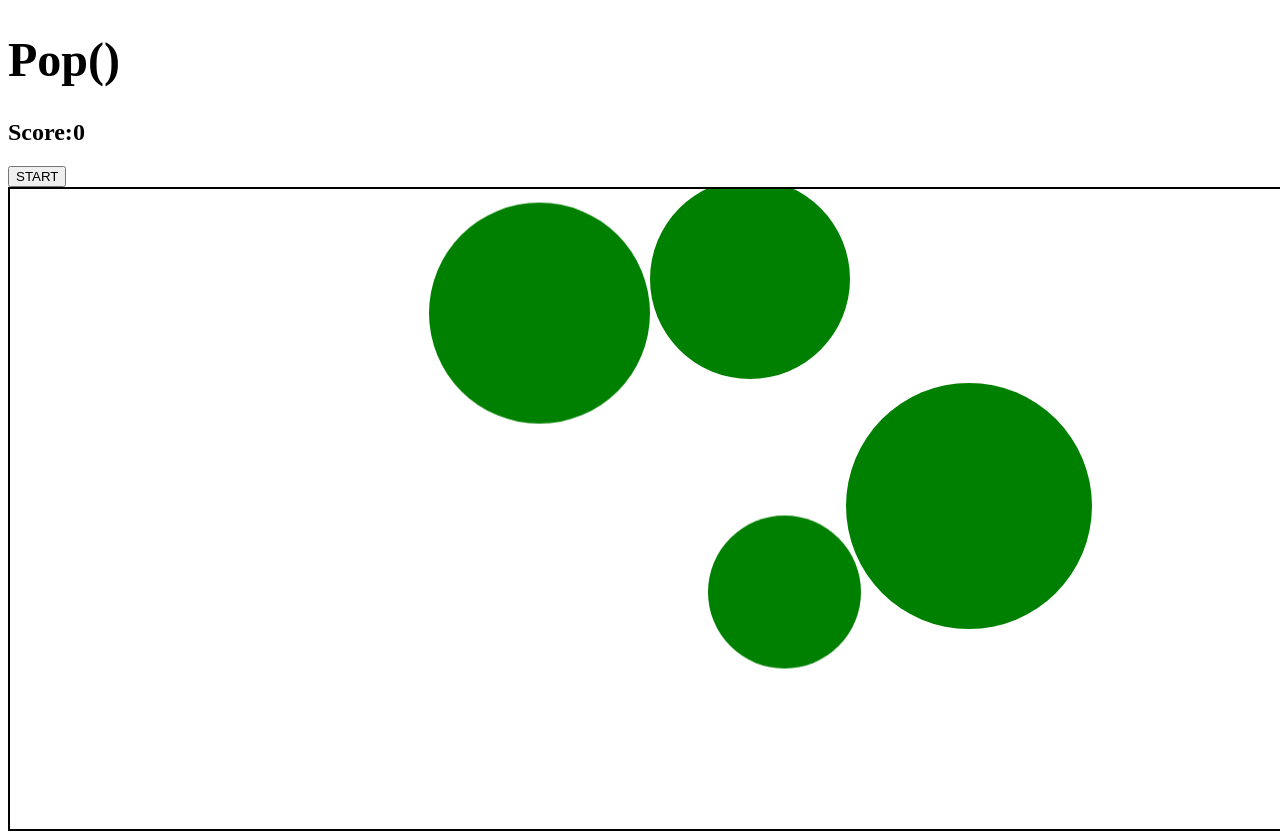
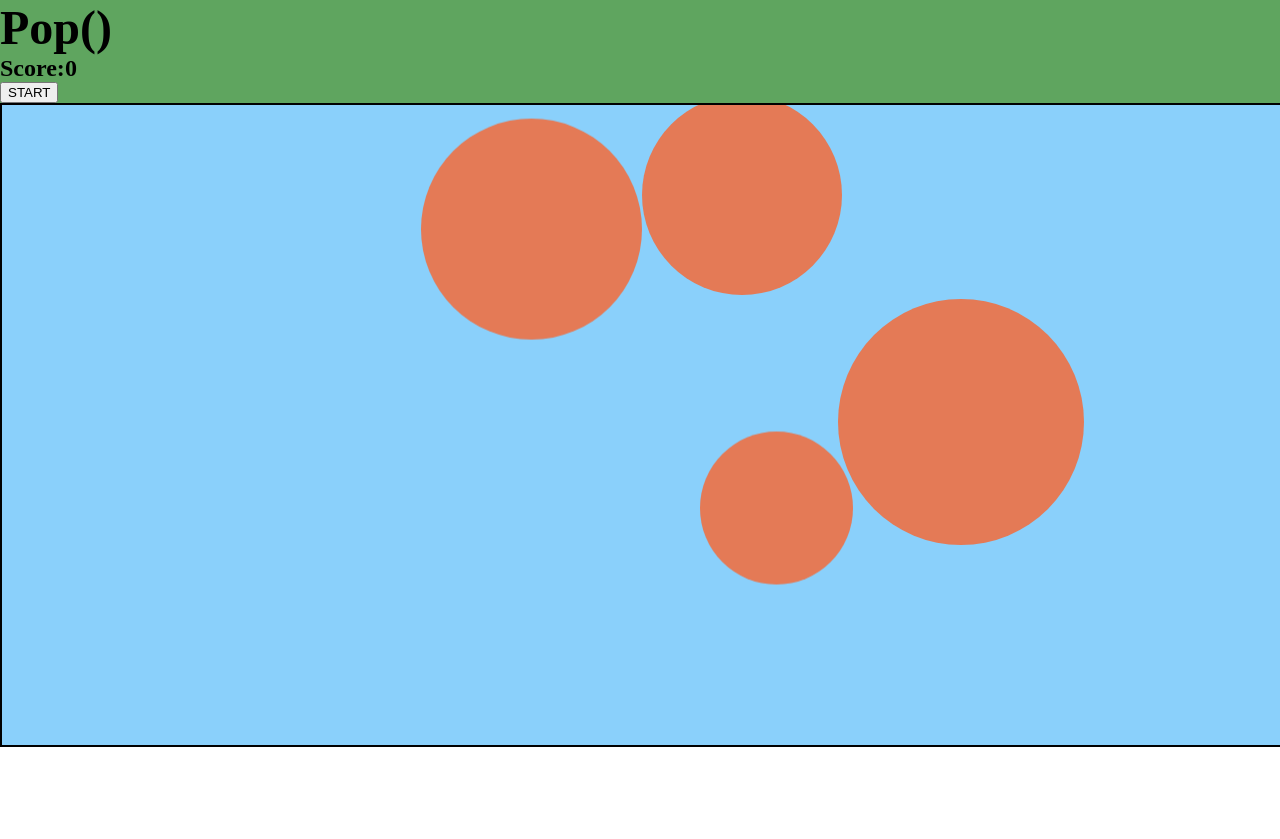
Before and after one commit to JSinkler713/pop, a plain HTML site: page index.html in a window 1280 px wide. After the commit the page ends 800 px from the top, so only its background shows below. Drawn offline with Linux system fonts and the light colour scheme.

Commit message:
changes background color of header

```diff
--- a/styles/main.css
+++ b/styles/main.css
@@ -1,8 +1,19 @@
+* {
+  margin: 0;
+}
+
+
+header {
+  background-color: rgb(95, 165, 95);
+}
+
 .title {
   font-size: 3em;
   display: block;
 }
+
 body {
+
 }
 .game-area {
   border: 2px solid black;
@@ -10,6 +21,7 @@ body {
   height: 80vh;
   width: 100vw;
   overflow: hidden;
+  background-color: rgba(89, 189, 249, .7);
 }
 
 /* floatUp
@@ -38,8 +50,7 @@ Animations
   position: absolute;
   bottom: 0;
   left:50%;
-  background-color: rgba(125, 125, 125, .7);
-  background-color: green;
+  background-color: rgba(238, 113, 68, .9);
   width: 200px;
   height: 200px;
   border-radius: 50%;
@@ -47,6 +58,9 @@ Animations
   cursor: grab;
 }
 
+.pink {
+background-color: rgba(242, 163, 134, 1);
+}
 .hidden {
   display: none;
 }
```
